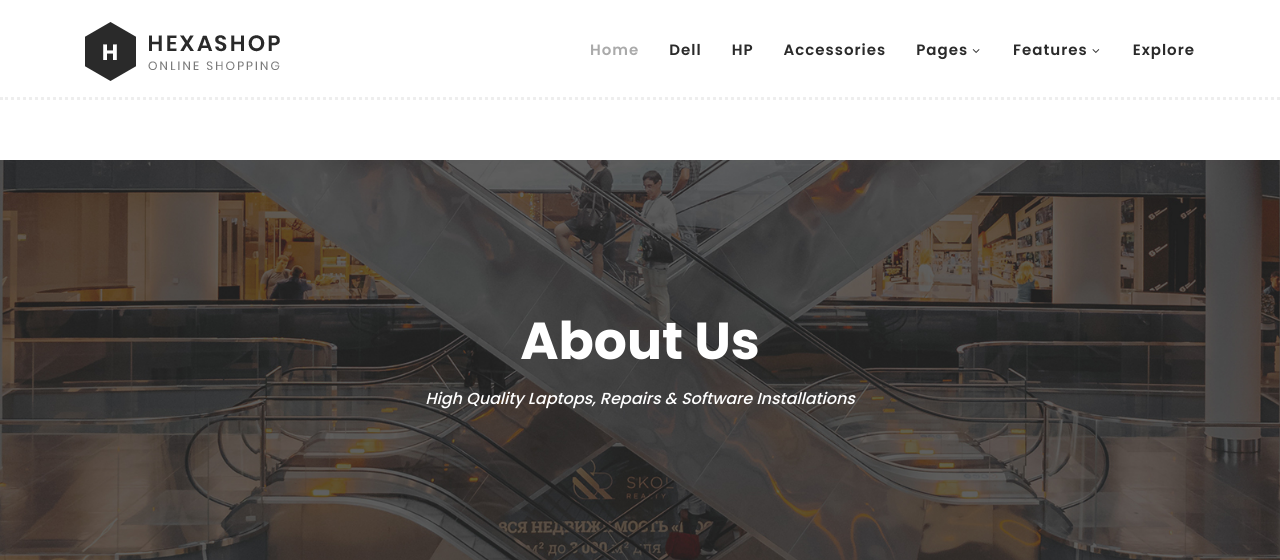
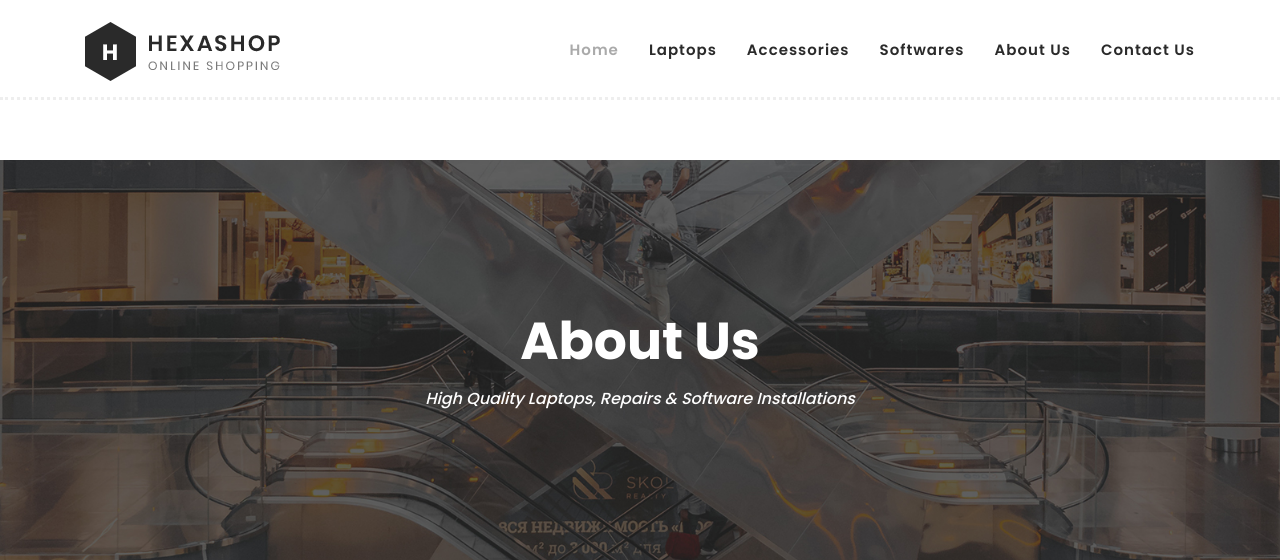
Before and after one commit to davidinmichael/ajums-effort-computers, a Django app: page /about/ in a window 1280 px wide. Shown: the top 560 px of the page. Run offline with Django 5.2, Linux system fonts and the light colour scheme; some libraries are stand-ins or nearby versions.

Commit message:
Redited the navbar

```diff
--- a/templates/partials/navbar.html
+++ b/templates/partials/navbar.html
@@ -7,36 +7,20 @@
         <nav class="main-nav">
           <!-- ***** Logo Start ***** -->
           <a href="{% url 'home' %}" class="logo">
-                            <img src="{% static 'images/logo.png' %}">
+            <img src="{% static 'images/logo.png' %}" />
           </a>
           <!-- ***** Logo End ***** -->
+
           <!-- ***** Menu Start ***** -->
           <ul class="nav">
-                            <li class="scroll-to-section"><a href="{% url 'home' %}" class="active">Home</a></li>
-                            <li class="scroll-to-section"><a href="#men">Dell</a></li>
-                            <li class="scroll-to-section"><a href="#women">HP</a></li>
-                            <li class="scroll-to-section"><a href="#kids">Accessories</a></li>
-                            <li class="submenu">
-                                <a href="javascript:;">Pages</a>
-                                <ul>
+            <li><a href="{% url 'home' %}" class="active">Home</a></li>
+            <li><a href="#">Laptops</a></li>
+            <li><a href="#">Accessories</a></li>
+            <li><a href="#">Softwares</a></li>
             <li><a href="{% url 'about' %}">About Us</a></li>
-                                    <li><a href="products.html">Products</a></li>
-                                    <li><a href="single-product.html">Single Product</a></li>
             <li><a href="{% url 'contact' %}">Contact Us</a></li>
           </ul>
-                            </li>
-                            <li class="submenu">
-                                <a href="javascript:;">Features</a>
-                                <ul>
-                                    <li><a href="#">Features Page 1</a></li>
-                                    <li><a href="#">Features Page 2</a></li>
-                                    <li><a href="#">Features Page 3</a></li>
-                                    <li><a rel="nofollow" href="https://templatemo.com/page/4" target="_blank">Template Page 4</a></li>
-                                </ul>
-                            </li>
-                            <li class="scroll-to-section"><a href="#explore">Explore</a></li>
-                        </ul>
-                        <a class='menu-trigger'>
+          <a class="menu-trigger">
             <span>Menu</span>
           </a>
           <!-- ***** Menu End ***** -->
```
Also changed, not shown: static/js/lightbox.js. Lines whose indentation alone changed are shown as unchanged.
